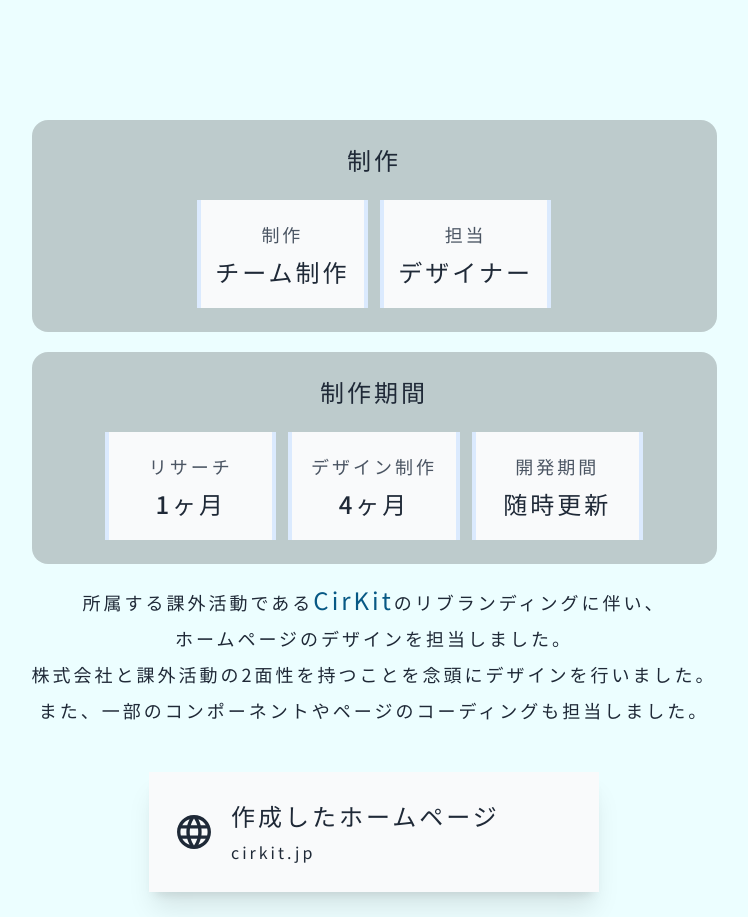
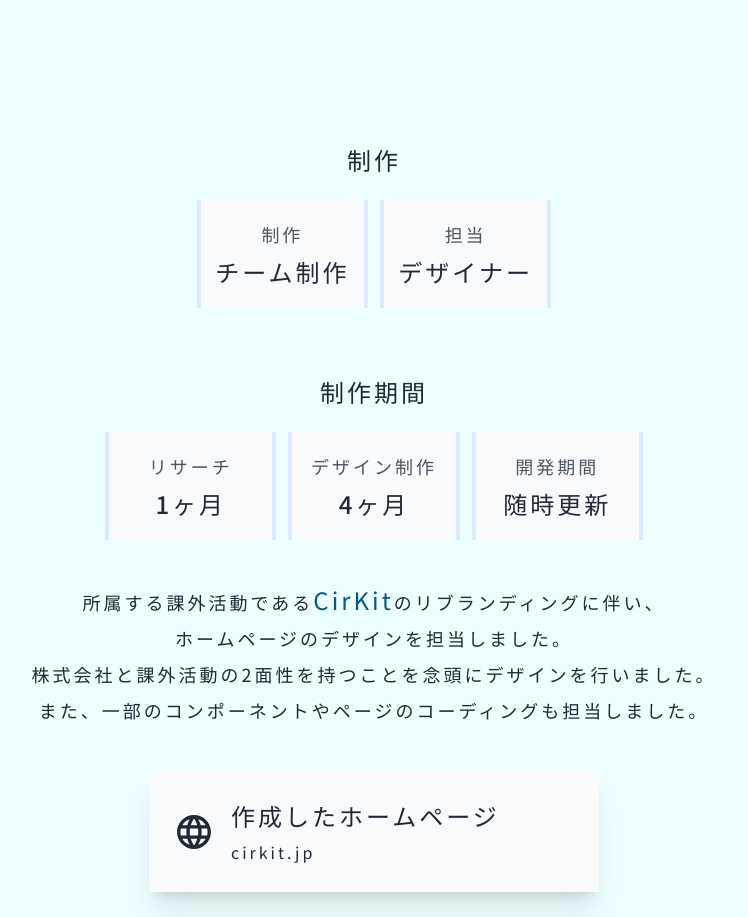
Before and after one commit to katsuji3197/Portfolio-Next, a Next.js app: page /works/cirkithp in a window 1280 px wide. Shown: the part 1060-1977 px from the top of the page, without its empty margins (276-1024 px from the left). Built offline with nearby package versions, Linux system fonts and the light colour scheme; no server answers.

Commit message:
CirKitHPのBGを削除

```diff
--- a/app/works/cirkithp/page.tsx
+++ b/app/works/cirkithp/page.tsx
@@ -22,14 +22,14 @@ export default function CirKitHP() {
         <Image src='/webmock.png' alt='CirKitHPのモックアップ' height={800} width={800} className='drop-shadow-xl items-center'/>
         <div>
           <div className='flex-col text-center justify-center items-center g:text-start text-base md:text-lg pl-5 text-gray-800 w-full'>
-          <div className=' bg-black bg-opacity-20 items-center pt-4 rounded-2xl my-5'>
+          <div className=' items-center pt-4 rounded-2xl my-5'>
             <div className='pt-2 dark:text-gray-100 text-2xl pb-6 '>制作</div>
             <div className='flex flex-col md:flex-row justify-center gap-3 pb-6 px-4 md:px-0'>
               <InfoDisplay title='制作'>チーム制作</InfoDisplay>
               <InfoDisplay title='担当'>デザイナー</InfoDisplay>
             </div>
           </div>
-          <div className=' bg-black bg-opacity-20 items-center pt-4 rounded-2xl my-5'>
+          <div className='items-center pt-4 rounded-2xl my-5'>
             <div className='pt-2 dark:text-gray-100 text-2xl pb-6'>制作期間</div>
             <div className='flex flex-col md:flex-row justify-center gap-3 pb-6 px-4 md:px-0'>
               <InfoDisplay title='リサーチ'>1ヶ月</InfoDisplay>
```
